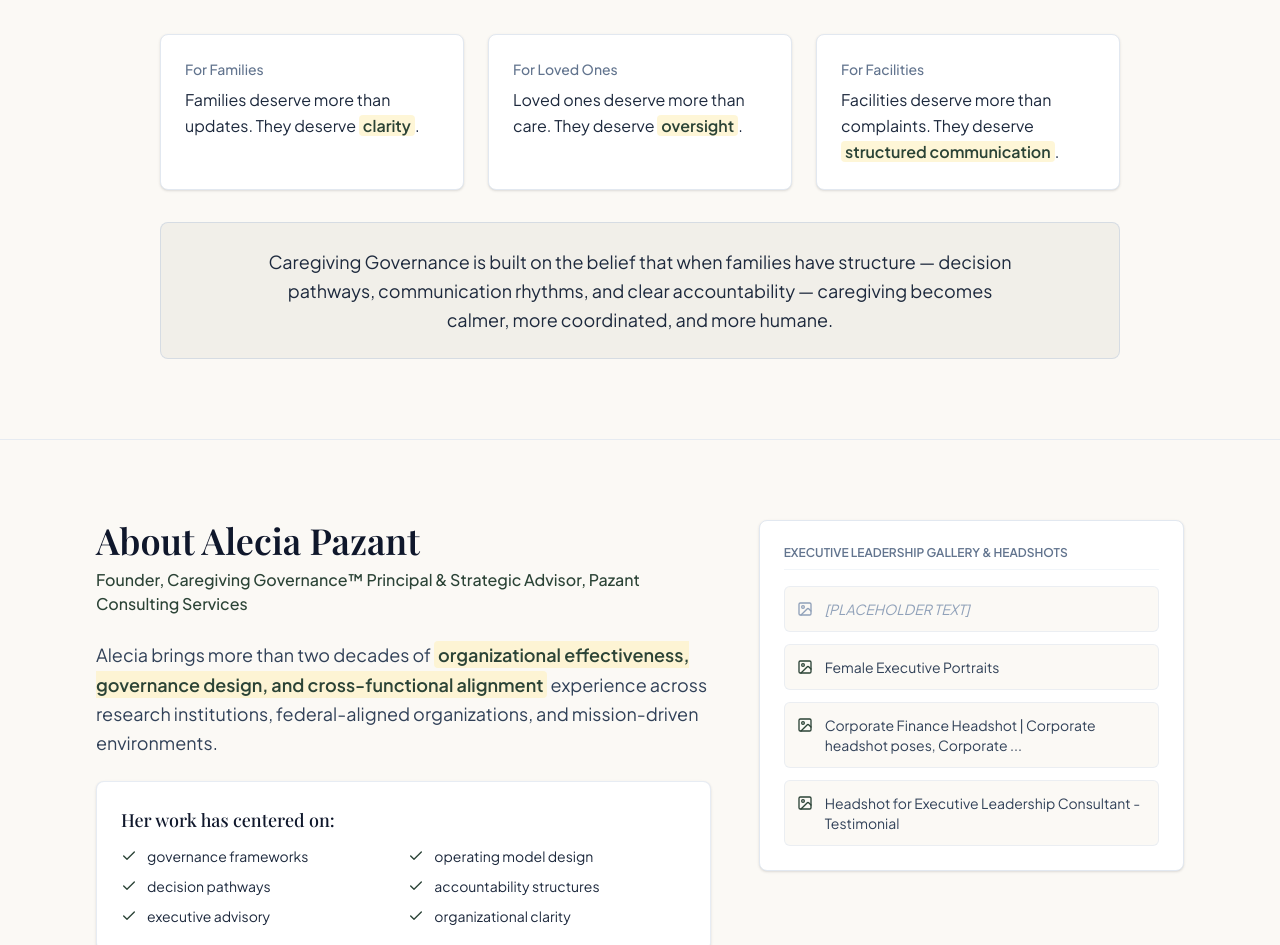
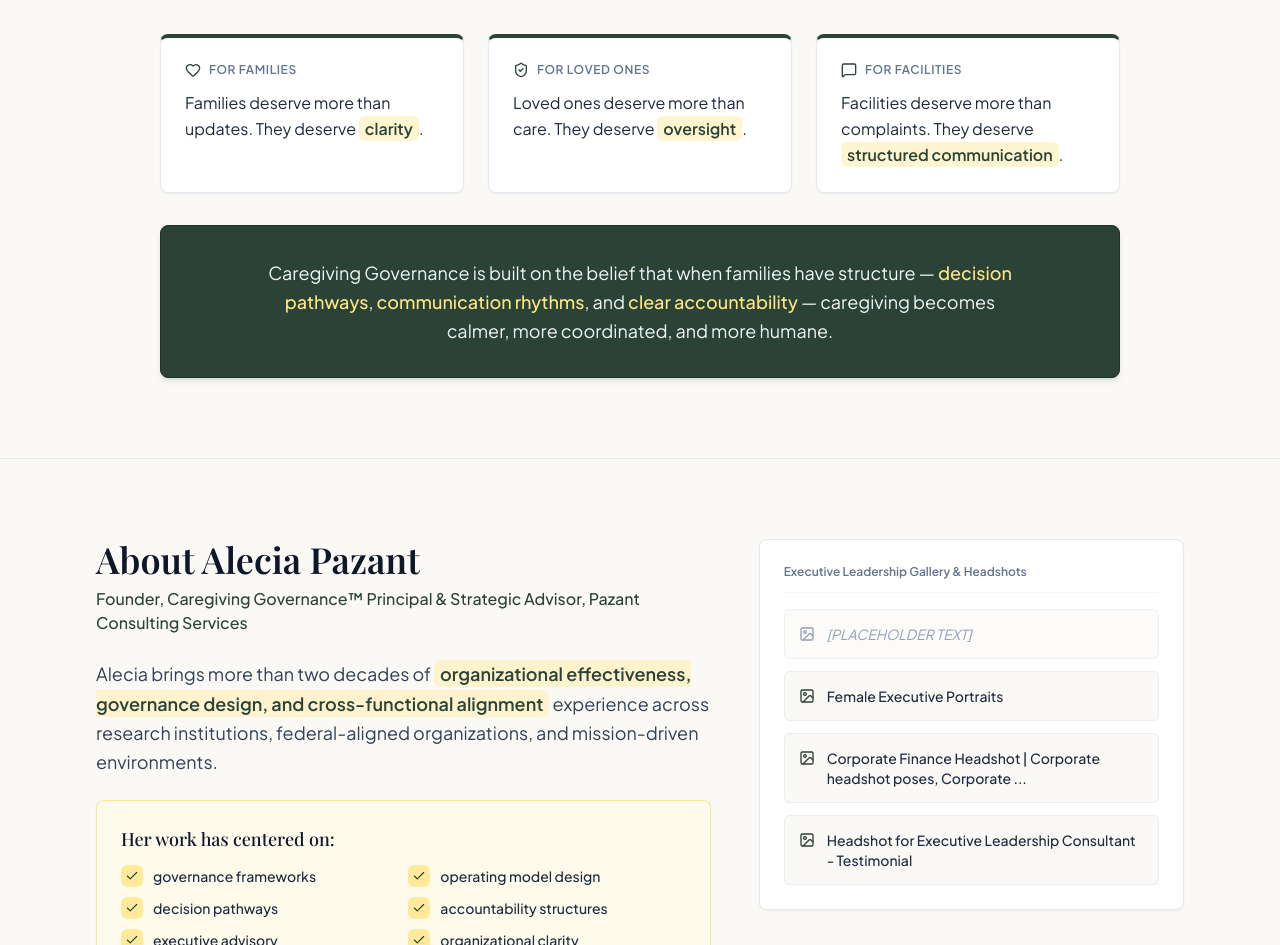
Before and after one commit to epicgamer239/Caregiving-Governance, a Next.js app: page /about in a window 1280 px wide. Shown: the part 687-1632 px from the top of the page. Built offline with nearby package versions, Linux system fonts and the light colour scheme; a web font is replaced by a local one.

Commit message:
greatly improved colors (more green)

```diff
--- a/src/components/about/AleciaProfile.tsx
+++ b/src/components/about/AleciaProfile.tsx
@@ -27,7 +27,7 @@ export default function AleciaProfile() {
 
             <p className="text-base sm:text-lg text-slate-700 leading-relaxed">
               Alecia brings more than two decades of{" "}
-              <strong className="text-[#2B4336] bg-amber-100/70 px-1 py-0.5 rounded-sm font-semibold">
+              <strong className="text-[#2B4336] bg-amber-100/80 px-1.5 py-0.5 rounded-md font-semibold">
                 organizational effectiveness, governance design, and
                 cross-functional alignment
               </strong>{" "}
@@ -35,7 +35,8 @@ export default function AleciaProfile() {
               organizations, and mission-driven environments.
             </p>
 
-            <div className="bg-white border border-slate-200/80 p-6 rounded-lg shadow-sm space-y-3">
+            {/* Warm Amber Tinted Card for Centered Work List */}
+            <div className="bg-amber-50/80 border border-amber-200/90 p-6 rounded-lg shadow-xs space-y-3">
               <h3 className="font-serif text-lg font-medium text-slate-900">
                 Her work has centered on:
               </h3>
@@ -45,8 +46,10 @@ export default function AleciaProfile() {
                     key={idx}
                     className="flex items-center gap-2.5 text-sm text-slate-800"
                   >
-                    <Check className="w-4 h-4 text-[#2B4336] shrink-0" />
-                    <span>{item}</span>
+                    <div className="p-1 bg-amber-200/80 text-[#2B4336] rounded-md shrink-0">
+                      <Check className="w-3.5 h-3.5" />
+                    </div>
+                    <span className="font-medium">{item}</span>
                   </div>
                 ))}
               </div>
@@ -67,34 +70,37 @@ export default function AleciaProfile() {
             </p>
           </div>
 
+          {/* Right Column: Headshot Gallery Placeholders */}
           <div className="lg:col-span-5 space-y-4">
-            <div className="bg-white border border-slate-200 p-6 rounded-lg shadow-sm space-y-4">
-              <h3 className="text-xs font-semibold text-slate-500 uppercase tracking-normal border-b border-slate-100 pb-2">
+            <div className="bg-white border border-slate-200 p-6 rounded-lg shadow-xs space-y-4">
+              <h3 className="text-xs font-semibold text-slate-500 font-sans border-b border-slate-100 pb-3">
                 Executive Leadership Gallery & Headshots
               </h3>
 
               <ul className="space-y-3 text-sm text-slate-700">
-                <li className="flex items-start gap-3 p-3 bg-[#FBF9F5] rounded-md border border-slate-200/60 text-slate-400 italic">
+                <li className="flex items-start gap-3 p-3.5 bg-[#FBF9F5]/60 rounded-md border border-slate-200/50 text-slate-400 italic">
                   <ImageIcon className="w-4 h-4 text-slate-400 mt-0.5 shrink-0" />
                   <span>[PLACEHOLDER TEXT]</span>
                 </li>
 
-                <li className="flex items-start gap-3 p-3 bg-[#FBF9F5] rounded-md border border-slate-200/60">
+                <li className="flex items-start gap-3 p-3.5 bg-[#FBF9F5] rounded-md border border-slate-200/70 hover:border-[#2B4336]/40 transition-colors">
                   <ImageIcon className="w-4 h-4 text-[#2B4336] mt-0.5 shrink-0" />
-                  <span>Female Executive Portraits</span>
+                  <span className="font-medium text-slate-800">
+                    Female Executive Portraits
+                  </span>
                 </li>
 
-                <li className="flex items-start gap-3 p-3 bg-[#FBF9F5] rounded-md border border-slate-200/60">
+                <li className="flex items-start gap-3 p-3.5 bg-[#FBF9F5] rounded-md border border-slate-200/70 hover:border-[#2B4336]/40 transition-colors">
                   <ImageIcon className="w-4 h-4 text-[#2B4336] mt-0.5 shrink-0" />
-                  <span>
+                  <span className="font-medium text-slate-800">
                     Corporate Finance Headshot | Corporate headshot poses,
                     Corporate ...
                   </span>
                 </li>
 
-                <li className="flex items-start gap-3 p-3 bg-[#FBF9F5] rounded-md border border-slate-200/60">
+                <li className="flex items-start gap-3 p-3.5 bg-[#FBF9F5] rounded-md border border-slate-200/70 hover:border-[#2B4336]/40 transition-colors">
                   <ImageIcon className="w-4 h-4 text-[#2B4336] mt-0.5 shrink-0" />
-                  <span>
+                  <span className="font-medium text-slate-800">
                     Headshot for Executive Leadership Consultant - Testimonial
                   </span>
                 </li>
--- a/src/components/about/ApproachPillars.tsx
+++ b/src/components/about/ApproachPillars.tsx
@@ -34,13 +34,14 @@ export default function ApproachPillars() {
           </p>
         </div>
 
+        {/* Unified 3 Pillar Grid (All Deep Sage Accents) */}
         <div className="grid grid-cols-1 md:grid-cols-3 gap-8">
           {pillars.map((pillar, index) => {
             const IconComponent = pillar.icon;
             return (
               <div
                 key={index}
-                className="bg-white border border-slate-200 rounded-lg p-8 shadow-sm border-t-4 border-t-[#2B4336] space-y-4"
+                className="bg-white border border-slate-200 rounded-lg p-8 shadow-xs border-t-4 border-t-[#2B4336] space-y-4"
               >
                 <div className="w-10 h-10 bg-amber-100 text-[#2B4336] rounded-md flex items-center justify-center">
                   <IconComponent className="w-5 h-5" />
--- a/src/components/about/PurposeBeliefs.tsx
+++ b/src/components/about/PurposeBeliefs.tsx
@@ -1,18 +1,19 @@
 import Link from "next/link";
-import { ArrowRight } from "lucide-react";
+import { ArrowRight, Heart, ShieldCheck, MessageSquare } from "lucide-react";
 
 export default function PurposeBeliefs() {
   return (
     <section className="py-16 md:py-20 border-b border-slate-200/80">
       <div className="max-w-5xl mx-auto px-4 sm:px-6 lg:px-8 space-y-16">
-        <div className="bg-white border border-slate-200 rounded-lg p-8 sm:p-12 shadow-sm space-y-6">
+        {/* Our Purpose: Clean White Card with Deep Sage Left Accent Border */}
+        <div className="bg-white border border-slate-200/90 border-l-4 border-l-[#2B4336] rounded-lg p-8 sm:p-12 shadow-xs space-y-6">
           <h2 className="font-serif text-3xl sm:text-4xl font-semibold text-slate-900">
             Our Purpose
           </h2>
 
           <p className="text-base sm:text-lg text-slate-700 leading-relaxed">
             Caregiving Governance exists to bring{" "}
-            <strong className="text-[#2B4336] bg-amber-100/70 px-1 py-0.5 rounded-sm font-semibold">
+            <strong className="text-[#2B4336] bg-amber-100/80 px-1.5 py-0.5 rounded-md font-semibold">
               structure, clarity, and accountability
             </strong>{" "}
             to families navigating nursing homes, assisted living, and complex
@@ -21,7 +22,7 @@ export default function PurposeBeliefs() {
 
           <p className="text-base sm:text-lg text-slate-700 leading-relaxed">
             We provide{" "}
-            <strong className="text-[#2B4336] bg-amber-100/70 px-1 py-0.5 rounded-sm font-semibold">
+            <strong className="text-[#2B4336] bg-amber-100/80 px-1.5 py-0.5 rounded-md font-semibold">
               non-clinical, professional oversight
             </strong>{" "}
             that ensures your loved one’s care is monitored, documented, and
@@ -48,43 +49,56 @@ export default function PurposeBeliefs() {
           </div>
         </div>
 
+        {/* What We Believe Section */}
         <div className="space-y-8">
           <h2 className="font-serif text-3xl sm:text-4xl font-semibold text-slate-900 text-center">
             What We Believe
           </h2>
 
+          {/* 3 Unified Cards (All Using Deep Sage Accent) */}
           <div className="grid grid-cols-1 md:grid-cols-3 gap-6">
-            <div className="bg-white border border-slate-200 p-6 rounded-lg shadow-sm space-y-2">
-              <p className="text-sm text-slate-500 font-medium">For Families</p>
+            <div className="bg-white border border-slate-200 border-t-4 border-t-[#2B4336] p-6 rounded-lg shadow-xs space-y-3">
+              <div className="flex items-center gap-2 text-[#2B4336]">
+                <Heart className="w-4 h-4 text-[#2B4336]" />
+                <span className="text-xs font-semibold uppercase tracking-wider text-slate-500 font-sans">
+                  For Families
+                </span>
+              </div>
               <p className="text-base text-slate-800 leading-relaxed">
                 Families deserve more than updates. They deserve{" "}
-                <strong className="text-[#2B4336] font-semibold bg-amber-100/70 px-1 rounded-sm">
+                <strong className="text-[#2B4336] font-semibold bg-amber-100/80 px-1.5 py-0.5 rounded-md">
                   clarity
                 </strong>
                 .
               </p>
             </div>
 
-            <div className="bg-white border border-slate-200 p-6 rounded-lg shadow-sm space-y-2">
-              <p className="text-sm text-slate-500 font-medium">
-                For Loved Ones
-              </p>
+            <div className="bg-white border border-slate-200 border-t-4 border-t-[#2B4336] p-6 rounded-lg shadow-xs space-y-3">
+              <div className="flex items-center gap-2 text-[#2B4336]">
+                <ShieldCheck className="w-4 h-4 text-[#2B4336]" />
+                <span className="text-xs font-semibold uppercase tracking-wider text-slate-500 font-sans">
+                  For Loved Ones
+                </span>
+              </div>
               <p className="text-base text-slate-800 leading-relaxed">
                 Loved ones deserve more than care. They deserve{" "}
-                <strong className="text-[#2B4336] font-semibold bg-amber-100/70 px-1 rounded-sm">
+                <strong className="text-[#2B4336] font-semibold bg-amber-100/80 px-1.5 py-0.5 rounded-md">
                   oversight
                 </strong>
                 .
               </p>
             </div>
 
-            <div className="bg-white border border-slate-200 p-6 rounded-lg shadow-sm space-y-2">
-              <p className="text-sm text-slate-500 font-medium">
-                For Facilities
-              </p>
+            <div className="bg-white border border-slate-200 border-t-4 border-t-[#2B4336] p-6 rounded-lg shadow-xs space-y-3">
+              <div className="flex items-center gap-2 text-[#2B4336]">
+                <MessageSquare className="w-4 h-4 text-[#2B4336]" />
+                <span className="text-xs font-semibold uppercase tracking-wider text-slate-500 font-sans">
+                  For Facilities
+                </span>
+              </div>
               <p className="text-base text-slate-800 leading-relaxed">
                 Facilities deserve more than complaints. They deserve{" "}
-                <strong className="text-[#2B4336] font-semibold bg-amber-100/70 px-1 rounded-sm">
+                <strong className="text-[#2B4336] font-semibold bg-amber-100/80 px-1.5 py-0.5 rounded-md">
                   structured communication
                 </strong>
                 .
@@ -92,12 +106,23 @@ export default function PurposeBeliefs() {
             </div>
           </div>
 
-          <div className="p-6 bg-[#F1EFE9] border border-slate-300/70 rounded-lg text-center">
-            <p className="text-base sm:text-lg text-slate-800 leading-relaxed max-w-3xl mx-auto">
+          {/* Unified Deep Sage Summary Block */}
+          <div className="p-8 bg-[#2B4336] border border-[#203328] rounded-lg text-center shadow-md">
+            <p className="text-base sm:text-lg text-slate-100 leading-relaxed max-w-3xl mx-auto">
               Caregiving Governance is built on the belief that when families
-              have structure — decision pathways, communication rhythms, and
-              clear accountability — caregiving becomes calmer, more
-              coordinated, and more humane.
+              have structure —{" "}
+              <span className="text-amber-200 font-medium">
+                decision pathways
+              </span>
+              ,{" "}
+              <span className="text-amber-200 font-medium">
+                communication rhythms
+              </span>
+              , and{" "}
+              <span className="text-amber-200 font-medium">
+                clear accountability
+              </span>{" "}
+              — caregiving becomes calmer, more coordinated, and more humane.
             </p>
           </div>
         </div>
--- a/src/components/home/WhatWeDoSection.tsx
+++ b/src/components/home/WhatWeDoSection.tsx
@@ -14,7 +14,7 @@ export default function WhatWeDoSection() {
   return (
     <section className="py-16 md:py-24 border-b border-slate-200/80">
       <div className="max-w-4xl mx-auto px-4 sm:px-6 lg:px-8">
-        <div className="bg-white border border-slate-200/80 rounded-xl p-8 sm:p-12 shadow-xs space-y-8">
+        <div className="bg-white border border-slate-200/80 border-l-4 border-l-[#2B4336] rounded-xl p-8 sm:p-12 shadow-xs space-y-8">
           <div className="space-y-4">
             <h2 className="font-serif text-3xl sm:text-4xl font-semibold text-slate-900">
               What We Do
--- a/src/components/home/WhoWeServeSection.tsx
+++ b/src/components/home/WhoWeServeSection.tsx
@@ -32,7 +32,7 @@ export default function WhoWeServeSection() {
             <button
               key={index}
               onClick={triggerConsultation}
-              className="bg-white border border-slate-200 rounded-lg p-6 shadow-xs hover:border-[#2B4336] hover:shadow-md transition-all text-left flex flex-col justify-between group cursor-pointer"
+              className="bg-white border border-slate-200 border-t-4 border-t-[#2B4336] rounded-lg p-6 shadow-xs hover:shadow-md transition-all text-left flex flex-col justify-between group cursor-pointer"
             >
               <div className="space-y-4 mb-6">
                 <div className="w-8 h-8 rounded-md bg-amber-100 text-[#2B4336] flex items-center justify-center font-serif text-sm font-semibold">
@@ -43,7 +43,6 @@ export default function WhoWeServeSection() {
                 </strong>
               </div>
 
-              {/* Interactive Guided Link Entry Footer */}
               <div className="pt-4 border-t border-slate-100 flex items-center justify-between text-xs font-semibold text-[#2B4336] group-hover:underline decoration-amber-300 decoration-2 underline-offset-4 w-full">
                 <span>Guided Link Entry</span>
                 <ArrowUpRight className="w-4 h-4 text-[#2B4336] group-hover:translate-x-0.5 group-hover:-translate-y-0.5 transition-transform" />
--- a/src/components/services/AddOnsSection.tsx
+++ b/src/components/services/AddOnsSection.tsx
@@ -21,12 +21,12 @@ export default function AddOnsSection() {
           {addOns.map((item, index) => (
             <div
               key={index}
-              className="bg-white border border-slate-200/90 rounded-lg p-6 text-center shadow-sm space-y-2"
+              className="bg-white border border-slate-200 border-t-4 border-t-[#2B4336] rounded-lg p-6 text-center shadow-xs space-y-2"
             >
               <h3 className="font-semibold text-slate-900 text-base">
                 {item.title}
               </h3>
-              <p className="font-serif text-xl text-[#2B4336] font-medium">
+              <p className="font-serif text-xl text-[#2B4336] font-semibold">
                 {item.price}
               </p>
             </div>
```
Also changed, not shown: src/components/contact/ContactSection.tsx (+24 -16 lines), src/components/home/HeroSection.tsx (+3 -5 lines), src/components/services/ServicesGrid.tsx (+25 -22 lines).
